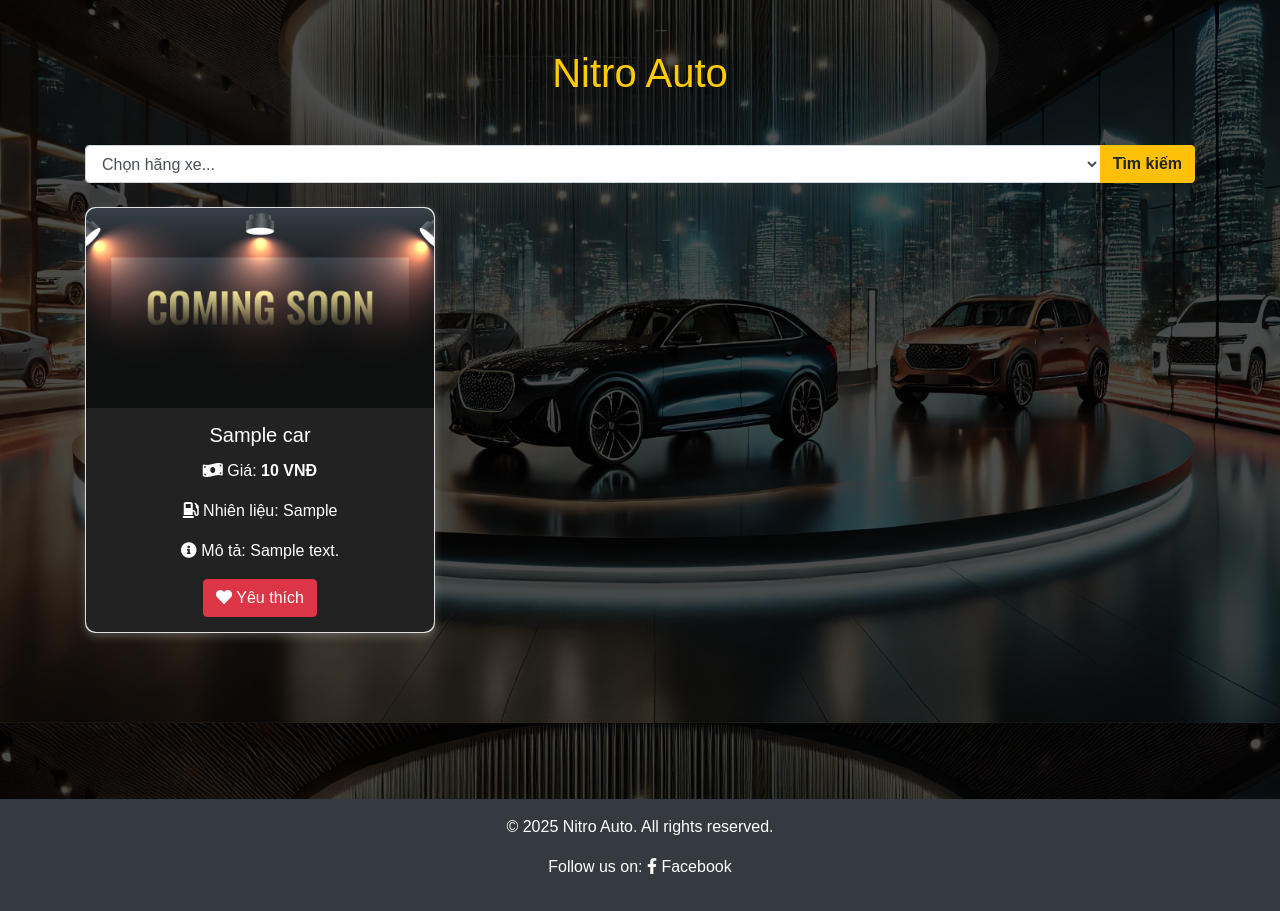
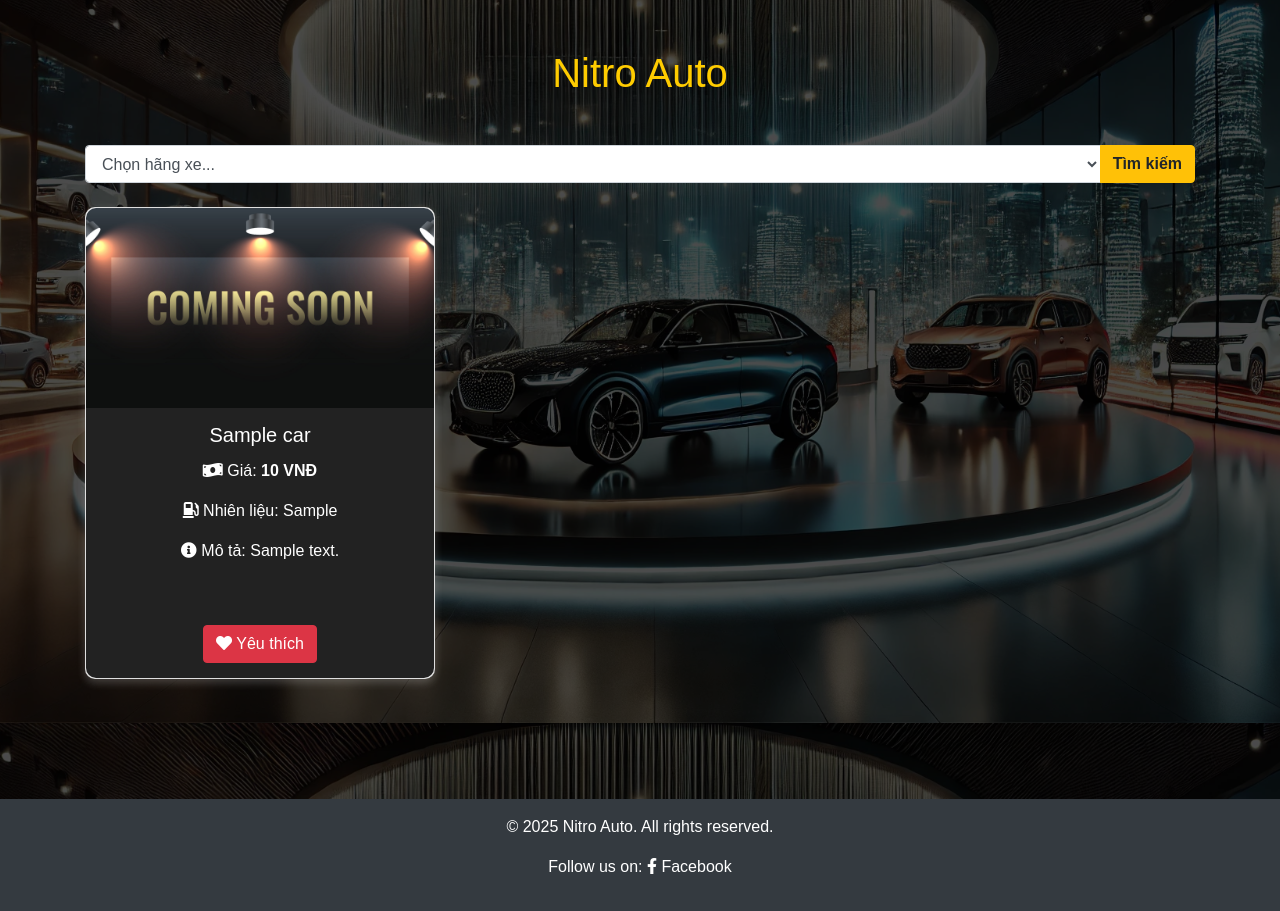
Before and after one commit to NguyenHau-IT/NitroAuto, a PHP site: page / in a window 1280 px wide. Shown: the part 77-988 px from the top of the page. Run offline with PHP 8.4, Linux system fonts and the light colour scheme; tables that the repository leaves empty or names only in its code hold one stand-in row (values such as "Sample post"); some libraries are stand-ins or nearby versions.

Commit message:
fix description

```diff
--- a/app/views/index.php
+++ b/app/views/index.php
@@ -31,7 +31,7 @@
                                 <h5 class="card-title"><a href="/car_detail/<?= htmlspecialchars($car['id']) ?>" style="color: #fff;"><?= htmlspecialchars($car['name']) ?></a></h5>
                                 <p class="card-text"><i class="fas fa-money-bill-wave"></i> Giá: <strong><?= number_format($car['price'], 0, ',', '.') ?> VNĐ</strong></p>
                                 <p class="card-text"><i class="fas fa-gas-pump"></i> Nhiên liệu: <?= htmlspecialchars($car['fuel_type']) ?></p>
-                                <p class="card-text"><i class="fas fa-info-circle"></i> Mô tả: <?= htmlspecialchars($car['description']) ?></p>
+                                <p class="card-text" style="height: 70px; overflow: hidden; text-overflow: ellipsis;"><i class="fas fa-info-circle"></i> Mô tả: <?= htmlspecialchars($car['description']) ?></p>
 
                                 <div class="favorite-btn">
                                     <form action="/add_favorite" method="POST">
```
Also changed, not shown: public/uploads/cars/2024-Mustang-GT500.jpg (added).
